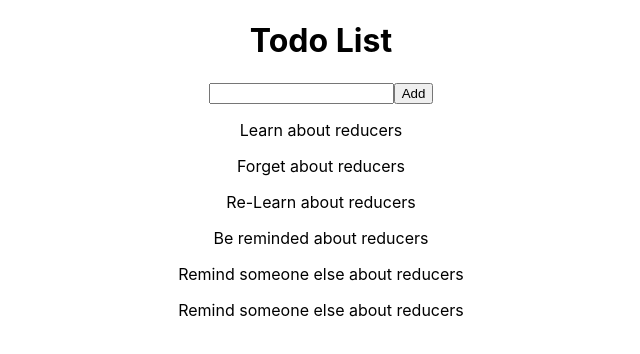
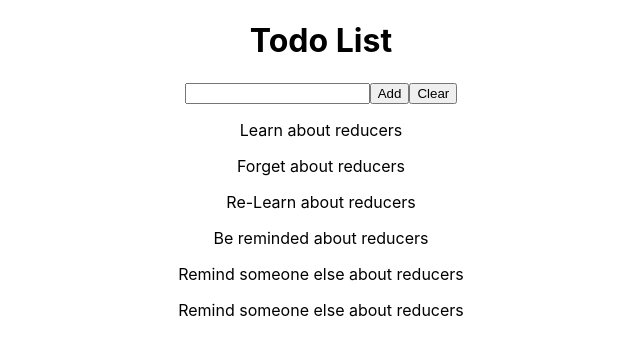
Before and after one commit to bloominstituteoftechnology/reducer-todo, a React (Create React App) app: page / in a window 1280 px wide. Shown: the top 354 px of the page, without its empty margins (319-959 px from the left). Built offline with nearby package versions, Linux system fonts and the light colour scheme.

Commit message:
Test Push

```diff
--- a/src/App.css
+++ b/src/App.css
@@ -36,3 +36,7 @@
     transform: rotate(360deg);
   }
 }
+
+.completed {
+  color: red;
+}
--- a/src/App.js
+++ b/src/App.js
@@ -7,7 +7,7 @@ function App () {
   return (
     <div className="App">
       <TodoForm />
-      <TodoItem />
+
     </div>
   )
 }
--- a/src/components/ToDoForm.js
+++ b/src/components/ToDoForm.js
@@ -1,9 +1,11 @@
 import React, { useReducer, useState } from 'react';
+
+import Todo from './Todo'
 
 import { initialState, todoReducer } from '../reducers/todoReducer';
 
 const TodoForm = props => {
-    const [state, dispatch] = useReducer(todoReducer,initialState)
+    const [state, dispatch] = useReducer(todoReducer, initialState)
     const [todoInput, setTodoInput] = useState('');
 
     const handleChange = e => {
@@ -11,7 +13,13 @@ const TodoForm = props => {
         setTodoInput(e.target.value)
     }
 
+    const handleClear = e => {
+        e.preventDefault();
+        dispatch({ type: "CLEAR", payload: null });
+    }
+
     return (
+        <div>
             <div>
                 <h1>Todo List</h1>
                 <input
@@ -20,10 +28,32 @@ const TodoForm = props => {
                     value={todoInput}
                     onChange={handleChange}
                 />
-            <button onClick={ () => dispatch({
+                <button onClick={() => dispatch({
                     type: 'ADD_TODO',
                     payload: todoInput
                 })}> Add </button>
+                <button onClick={() => dispatch({
+                    type: 'CLEAR',
+                    payload: todoInput
+                })}> Clear </button>
+            </div>
+            <div>
+                {/* <TodoItem state={state} /> */}
+                {state.map(param => {
+                    return (
+                        <div className={state.completed ? 'completed' : ''} onClick={() => { dispatch({ type: 'TOGGLE', payload: state.id }) }} >
+
+                            <Todo
+                                task={param.item}
+                                key={param.id}
+                            />
+
+                        </div>
+
+
+                    )
+                })}
+            </div>
         </div>
     )
 
--- a/src/components/TodoItem.js
+++ b/src/components/TodoItem.js
@@ -3,22 +3,22 @@ import { initialState, todoReducer } from '../reducers/todoReducer';
 import Todo from './Todo';
 
 const TodoItem = props => {
-    const [state, dispatch] = useReducer(todoReducer,initialState);
+    // const [state, dispatch] = useReducer(todoReducer,initialState);
     console.log(props)
-    console.log('state ',state)
-    return (
-        <div>
-            {state.map(note => (
+    console.log('state ',props.state)
+    // return (
+    //     <div>
+    //         {props.state.map(note => (
 
-                <Todo
-                task={note.item}
-                completed={note.completed}
-                id={note.id}
-                key={note.id}
-                />
-            ))}
-        </div>
-    )
+    //             <Todo
+    //             task={note.item}
+    //             completed={note.completed}
+    //             id={note.id}
+    //             key={note.id}
+    //             />
+    //         ))}
+    //     </div>
+    // )
 
 }
 
--- a/src/reducers/todoReducer.js
+++ b/src/reducers/todoReducer.js
@@ -35,16 +35,39 @@ export const initialState = [
       }
     ]
 
-export const todoReducer = (state, action) => {
+export const todoReducer = (state = initialState, action) => {
     switch (action.type){
         case 'ADD_TODO':
 
           console.log('state: ', state, 'action: ', action)
-          return {
+
+          return  [...state,{
+
             item: action.payload,
             completed: false,
-            id: Date.now()
-          }
+            id: Date.now(),
+
+          }]
+
+        case 'TOGGLE':
+          let complete = state.map(toggle => {
+            if(toggle.id === action.payload){
+              return {
+                ...toggle,
+                completed: !toggle.completed
+              }
+            }
+            else {
+              return toggle
+            }
+          })
+
+          return complete;
+
+        case 'CLEAR':
+          return [...state.filter]
+
+
         default:
             return state;
     }
```
Lines whose indentation alone changed are shown as unchanged.
